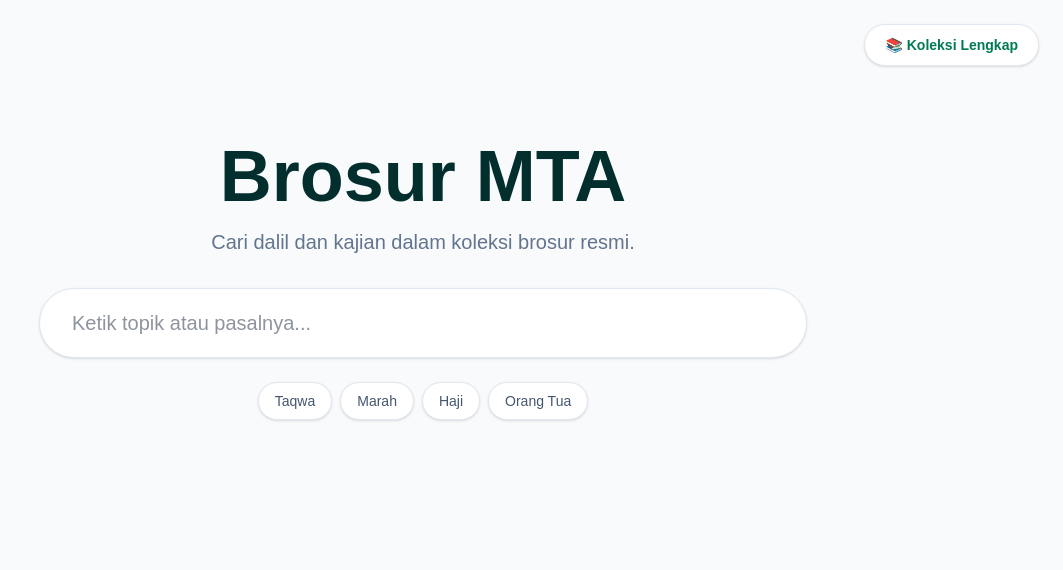
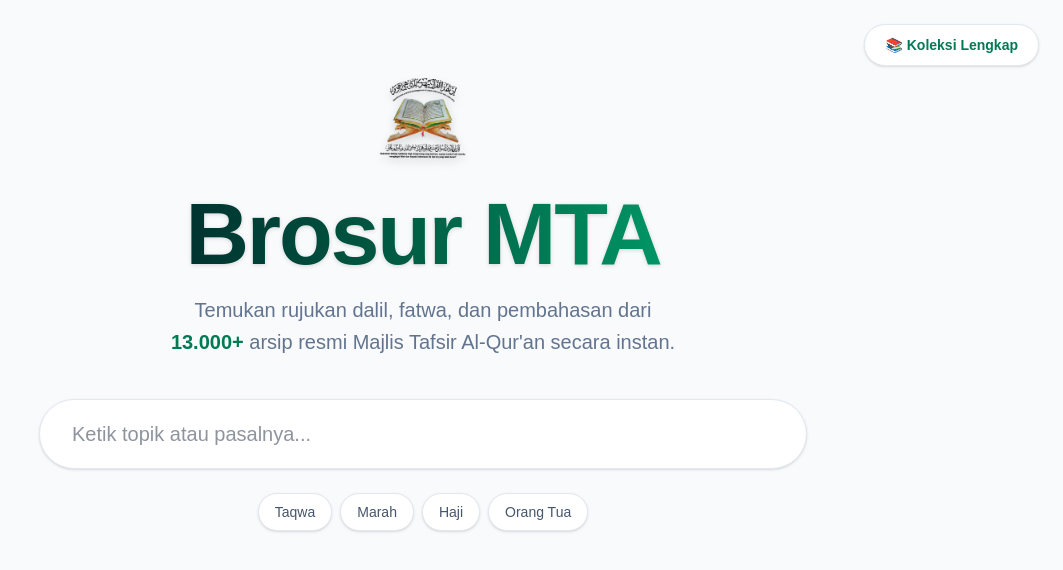
Before and after one commit to swallowskydev/brosur-mta, a Next.js app: page / in a window 1280 px wide. Shown: the top 570 px of the page, without its empty margins (217-1280 px from the left). Built offline with nearby package versions, Linux system fonts and the light colour scheme; a web font is replaced by a local one.

Commit message:
Revamp Hero section with Logo, gradient, and better value proposition

```diff
--- a/src/app/page.js
+++ b/src/app/page.js
@@ -165,23 +165,31 @@
 
       {/* Header / Search Section */}
       <div className={`flex flex-col items-center justify-center transition-all duration-700 px-6 ${
-        (hasSearched || showCollection) ? 'py-8 bg-white border-b sticky top-0 z-50 shadow-sm' : 'min-h-[70vh] bg-transparent'
+        (hasSearched || showCollection) ? 'py-6 bg-white/90 backdrop-blur-md border-b border-slate-100 sticky top-0 z-50 shadow-sm' : 'min-h-[75vh] bg-transparent'
       }`}>
-        <div className={`transition-all duration-700 max-w-3xl w-full ${(hasSearched || showCollection) ? 'flex flex-row items-center gap-6' : 'text-center'}`}>
+        <div className={`transition-all duration-700 max-w-3xl w-full ${(hasSearched || showCollection) ? 'flex flex-row items-center gap-6' : 'flex flex-col items-center text-center'}`}>
 
-          <div className={`transition-all duration-700 flex-shrink-0 ${(hasSearched || showCollection) ? 'w-auto' : 'mb-8'}`}>
+          <div className={`transition-all duration-700 flex-shrink-0 flex ${(hasSearched || showCollection) ? 'flex-row items-center gap-3 w-auto' : 'flex-col items-center mb-10'}`}>
+            <img
+              src="/icon.png"
+              alt="Logo MTA"
+              onClick={handleGoHome}
+              className={`cursor-pointer transition-all duration-700 hover:opacity-80 ${(hasSearched || showCollection) ? 'w-8 h-8' : 'w-24 h-24 mb-6 drop-shadow-lg hover:scale-105'}`}
+            />
+            <div>
               <h1
                 onClick={handleGoHome}
-              className={`font-playfair font-bold text-teal-950 transition-all duration-700 cursor-pointer hover:text-emerald-700 ${
-              (hasSearched || showCollection) ? 'text-2xl whitespace-nowrap' : 'text-5xl md:text-7xl mb-4'
+                className={`font-playfair font-black transition-all duration-700 cursor-pointer bg-clip-text text-transparent bg-gradient-to-r from-teal-950 via-emerald-800 to-emerald-600 ${
+                (hasSearched || showCollection) ? 'text-2xl whitespace-nowrap' : 'text-5xl md:text-[5.5rem] mb-4 tracking-tight drop-shadow-sm'
               }`}>
                 Brosur MTA
               </h1>
               {(!hasSearched && !showCollection) && (
-              <p className="text-slate-500 text-lg md:text-xl font-light">
-                Cari dalil dan kajian dalam koleksi brosur resmi.
+                <p className="text-slate-500 text-lg md:text-xl font-light max-w-lg mx-auto leading-relaxed mt-2">
+                  Temukan rujukan dalil, fatwa, dan pembahasan dari <span className="font-semibold text-emerald-700">13.000+</span> arsip resmi Majlis Tafsir Al-Qur'an secara instan.
                 </p>
               )}
+            </div>
           </div>
 
           <div className={`relative transition-all duration-700 w-full`}>
```
Lines whose indentation alone changed are shown as unchanged.
